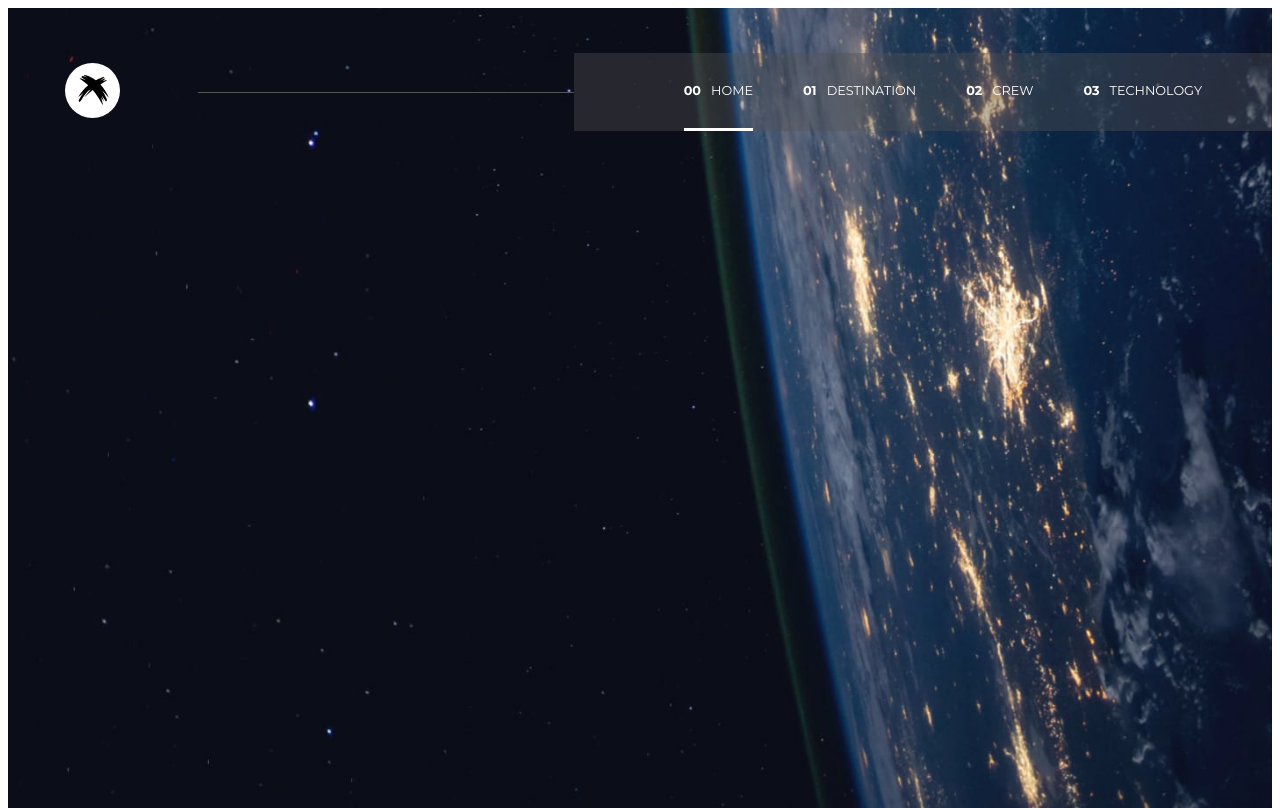
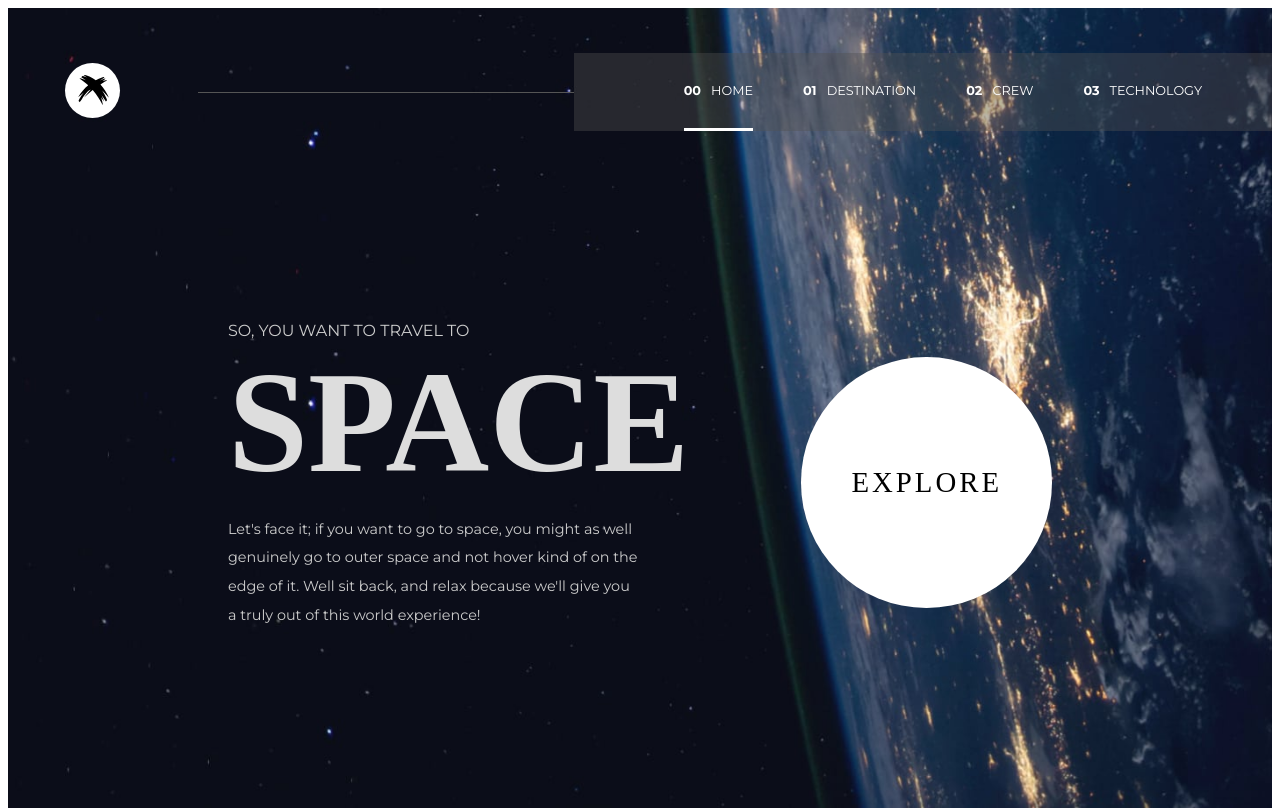
Before and after one commit to darrk-heart/SpaceVoyageHub, a React (Create React App) app: page / in a window 1280 px wide. Built offline with nearby package versions, Linux system fonts and the light colour scheme; a web font is replaced by a local one.

Commit message:
working on the home page

```diff
--- a/src/components/Home/Home.jsx
+++ b/src/components/Home/Home.jsx
@@ -7,7 +7,26 @@ function Home({ children }) {
     <div className={styles.container}>
       <img src={bg} alt="background" className={styles.back} />
       <div>
-        <div className={styles.heading}>{children}</div>
+        <div className={styles.heading}>
+          {children}{" "}
+          <div className={styles.half}>
+            <div className={styles.halfOne}>
+              <h4>SO, YOU WANT TO TRAVEL TO </h4>
+              <h1>SPACE</h1>
+              <p>
+                Let's face it; if you want to go to space, you might as well
+                <br />
+                genuinely go to outer space and not hover kind of on the
+                <br /> edge of it. Well sit back, and relax because we'll give
+                you
+                <br /> a truly out of this world experience!
+              </p>
+            </div>
+            <div className={styles.halfTwo}>
+              <p>EXPLORE</p>
+            </div>
+          </div>
+        </div>
       </div>
     </div>
   );
--- a/src/components/Home/Home.module.css
+++ b/src/components/Home/Home.module.css
@@ -20,3 +20,37 @@
   width: 100%;
   margin-top: 45px;
 }
+.half {
+  display: flex;
+  justify-content: space-between;
+  padding: 0 220px;
+  margin-top: 15%;
+  align-items: center;
+}
+.halfOne h4 {
+  font-weight: 400;
+  font-family: "Montserrat", sans-serif;
+  margin: 0;
+  color: #cccccc;
+}
+.halfOne h1 {
+  font-size: 9rem;
+  margin: 0;
+  color: #dddddd;
+}
+.halfOne p {
+  font-weight: 300;
+  margin-top: 10px;
+  font-family: "Montserrat", sans-serif;
+  font-size: 0.9rem;
+  line-height: 2;
+  color: #cccccc;
+}
+.halfTwo {
+  padding: 80px 50px;
+  background-color: white;
+  color: black;
+  border-radius: 50%;
+  font-size: 1.8rem;
+  letter-spacing: 3px;
+}
```
